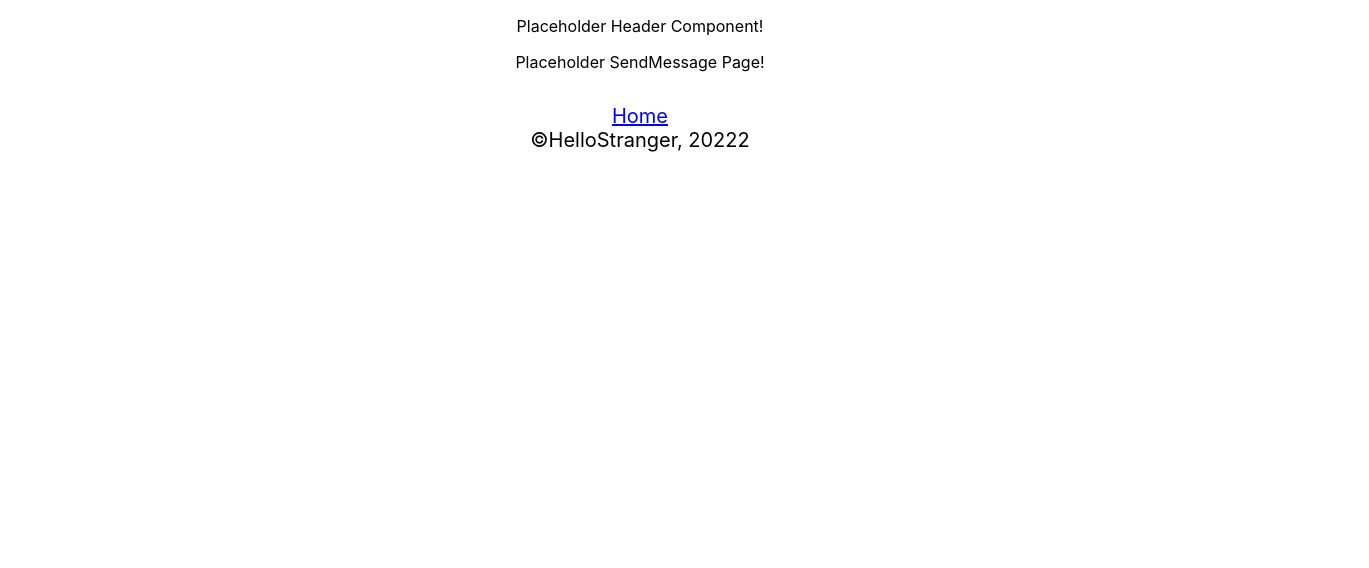
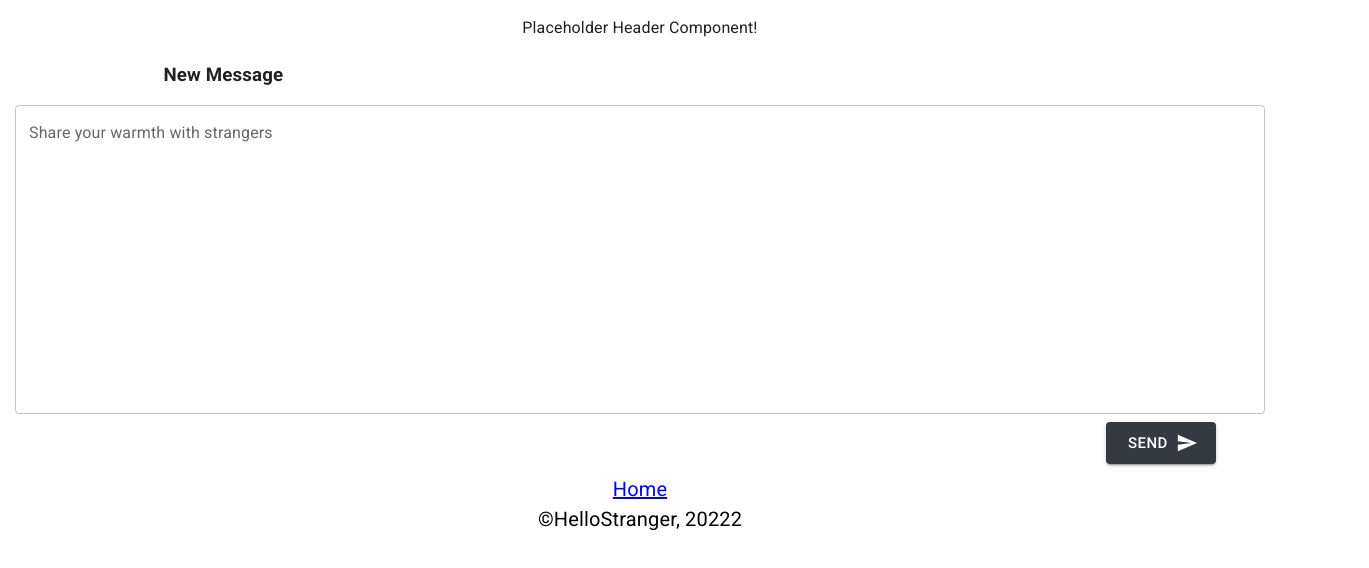
Before and after one commit to agiledev-students-fall2022/final-project-team-stranger, a React (Create React App) app in the folder front-end/: page /send-message in a window 1280 px wide. Shown: the top 568 px of the page, 1369 px wide, since content can reach past the window. Built offline with nearby package versions, Linux system fonts and the light colour scheme.

Commit message:
Apply color palette and create message component basics

```diff
--- a/front-end/src/App.js
+++ b/front-end/src/App.js
@@ -10,9 +10,38 @@ import History from "./History";
 import Stats from "./Stats.js";
 import Settings from "./Settings.js";
 import "./App.css";
+import {
+  StyledEngineProvider,
+  ThemeProvider,
+  createTheme,
+} from "@mui/material/styles";
+import { CssBaseline } from "@mui/material";
+
+const theme = createTheme({
+  palette: {
+    primary: {
+      main: "#343a40",
+      dark: "#212529",
+      light: "#495057",
+    },
+    secondary: {
+      main: "#adb5bd",
+      dark: "#6c757d",
+      light: "#ced4dA",
+    },
+    background: {
+      main: "#e9ecef",
+      dark: "#dee2e6",
+      light: "#f8f9fa",
+    },
+  },
+});
 
 function App() {
   return (
+    <StyledEngineProvider injectFirst>
+      <ThemeProvider theme={theme}>
+        <CssBaseline />
         <div className="App">
           <Router>
             <Header />
@@ -46,6 +75,8 @@ function App() {
             <Footer />
           </Router>
         </div>
+      </ThemeProvider>
+    </StyledEngineProvider>
   );
 }
 
--- a/front-end/src/SendMessage.js
+++ b/front-end/src/SendMessage.js
@@ -1,9 +1,14 @@
 import React from "react";
 import "./SendMessage.css";
 import { Link } from "react-router-dom";
+import Message from "./components/Message";
 
 const SendMessage = (props) => {
-  return <p>Placeholder SendMessage Page!</p>;
+  return (
+    <div>
+      <Message />
+    </div>
+  );
 };
 
 export default SendMessage;
--- a/front-end/src/components/Message.css
+++ b/front-end/src/components/Message.css
@@ -0,0 +1,4 @@
+h3 {
+  margin-top: 5px;
+  margin-bottom: 0px;
+}
--- a/front-end/src/components/Message.js
+++ b/front-end/src/components/Message.js
@@ -1,9 +1,37 @@
-import "./Message.css"
+import * as React from "react";
+import "./Message.css";
+import { Paper, TextField, Button } from "@mui/material";
+import Grid2 from "@mui/material/Unstable_Grid2";
+import SendIcon from "@mui/icons-material/Send";
 
-const Message = props => {
+const Message = (props) => {
   return (
-    <p>Placeholder Message Component!</p>
-  )
-}
+    <>
+      <Grid2 container sx={{ m: "0px 15px" }}>
+        <Grid2 item xs={5} sm={4}>
+          <h3>New Message</h3>
+        </Grid2>
+        <Grid2 item xs={12}>
+          <Paper variant="">
+            <TextField
+              id="newMessage"
+              margin="normal"
+              variant="outlined"
+              label="Share your warmth with strangers"
+              fullWidth
+              multiline
+              rows={12}
+            />
+            <Grid2 item xs={4} xsOffset={8} smOffset={9}>
+              <Button variant="contained" endIcon={<SendIcon />} size="large">
+                Send
+              </Button>
+            </Grid2>
+          </Paper>
+        </Grid2>
+      </Grid2>
+    </>
+  );
+};
 
 export default Message;
```
Lines whose indentation alone changed are shown as unchanged.
